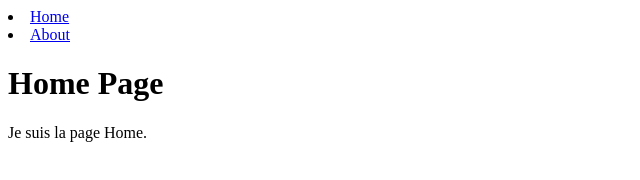
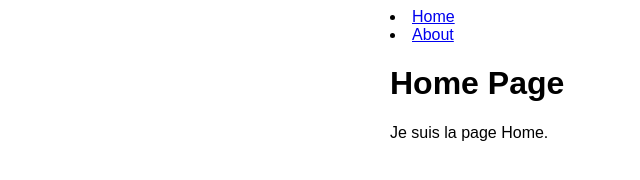
Before and after one commit to YoussoufBrahim/my-gatsby-site, a Gatsby site: page / in a window 1280 px wide. Shown: the whole page, without its empty margins (0-640 px from the left). Built offline with nearby package versions, Linux system fonts and the light colour scheme; Gatsby itself is replaced by a stand-in of ours.

Commit message:
add style layout

```diff
--- a/src/components/layout.js
+++ b/src/components/layout.js
@@ -1,9 +1,10 @@
 import React from "react";
 import { Link } from "gatsby";
+import { container } from "./layout.module.css";
 
 const Layout = ({ pageTitle, children }) => {
   return (
-    <div>
+    <div className={container}>
       <nav>
         <li>
           <Link to="/">Home</Link>
--- /dev/null
+++ b/src/components/layout.module.css
@@ -0,0 +1,5 @@
+.container {
+  margin: auto;
+  max-width: 500px;
+  font-family: sans-serif;
+}
```
